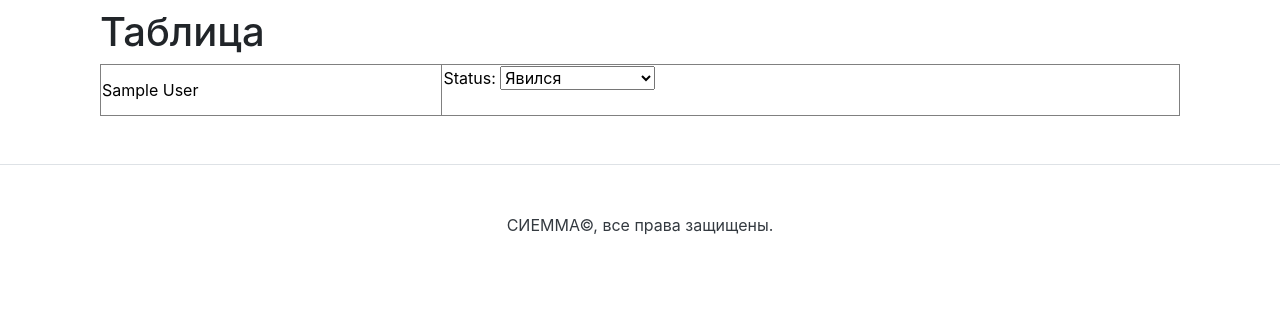
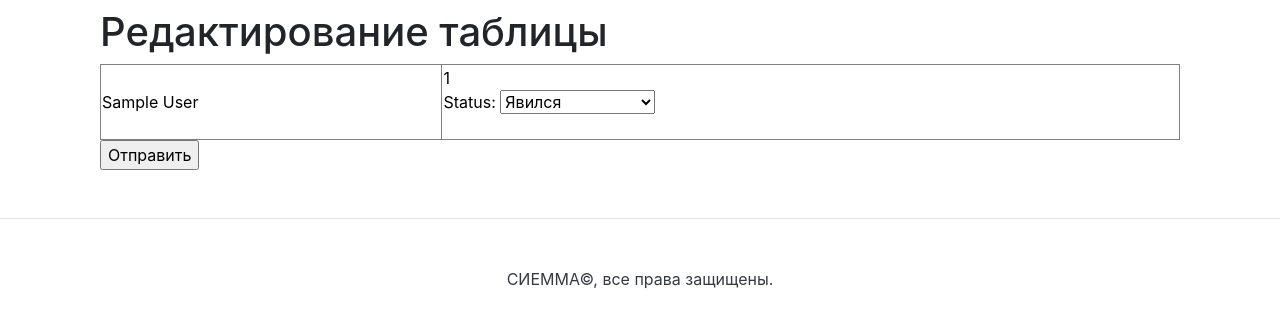
Before and after one commit to mehonator/apteka_net, a Django app: page /employee_time_sheet/detail_formset/1/ in a window 1280 px wide. Shown: the part 56-384 px from the top of the page. Run offline with Django 3.2, Linux system fonts and the light colour scheme; tables that the repository leaves empty hold one stand-in row (values such as "Sample post"); some libraries are stand-ins or nearby versions.

Commit message:
доделал

```diff
--- a/employee_time_sheet/templates/employee_time_sheet/table_ucheta_rabochego_vremeni_detail formset.html
+++ b/employee_time_sheet/templates/employee_time_sheet/table_ucheta_rabochego_vremeni_detail formset.html
@@ -1,5 +1,5 @@
 {% extends "base.html" %}
-{% block title %} Таблицы учёта рабочего времени {% endblock %}
+{% block title %}Редактирование таблицы учёта рабочего времени{% endblock %}
 {% load cache %}
 
 {% block content %}
@@ -35,13 +35,16 @@
 <div class="container">
   <div id="table-wrapper">
     <div id="table-scroll">
-      <h1> Таблица </h1>
+      <h1> Редактирование таблицы </h1>
+      <form name="table-time-sheet" method="post">
+        {% csrf_token %}
         <table border="1">
           {% for row in rows_names_and_days_formsets %}
           <tr>
             <td>{{row.name}}</td>
             {% for form in row.days_formset %}
             <td>
+              {{forloop.counter}}
               {{form.as_p}}
             </td>
             {% endfor %}
@@ -49,8 +52,12 @@
             <p>Пусто!</p>
           </tr>
           {% endfor %}
+
         </table>
-
+        {% if rows_names_and_days_formsets %}
+        <input type="submit" value="Отправить">
+        {% endif%}
+      </form>
     </div>
   </div>
 </div>
```
Lines whose indentation alone changed are shown as unchanged.
